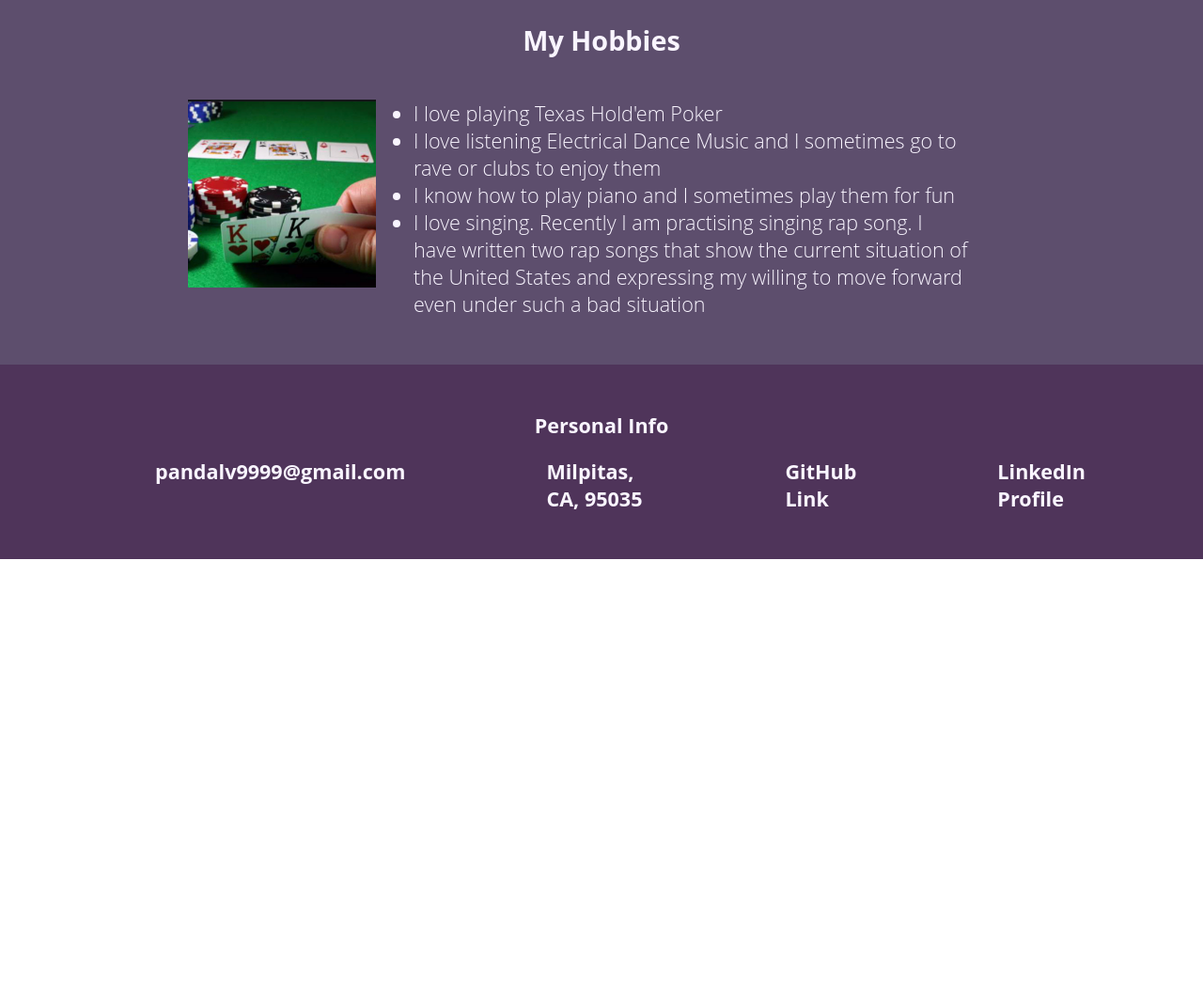
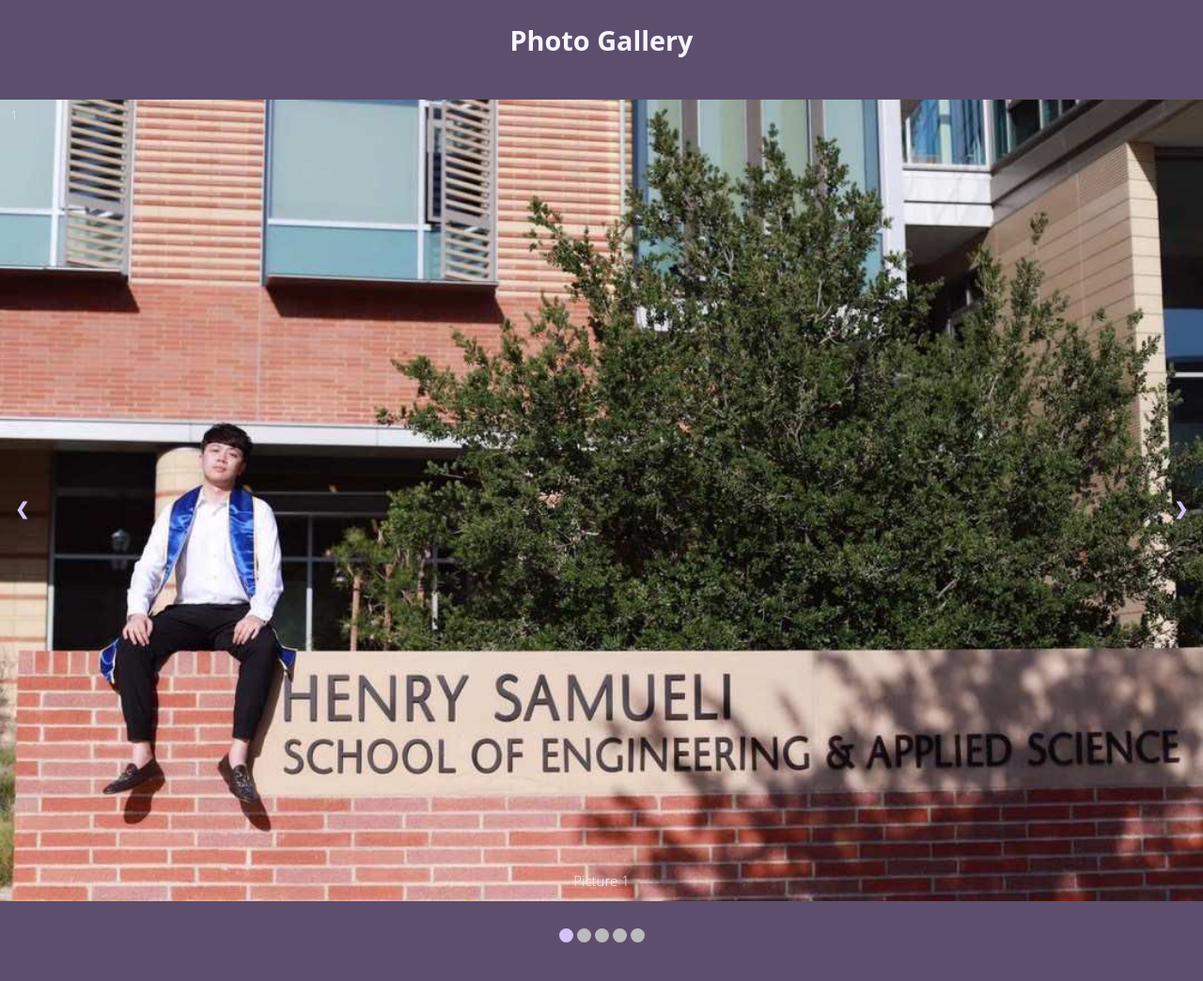
Before and after one commit to ely-lam/personalWebsite, a plain HTML site: page index.html in a window 1280 px wide. Shown: the part 1168-2212 px from the top of the page at 94% size. Before the commit the page ends 1763 px from the top, so only its background shows below. Drawn offline with Linux system fonts and the light colour scheme.

Commit message:
add some dynaimc js code to create photo gallery

```diff
--- a/index.html
+++ b/index.html
@@ -5,6 +5,8 @@
     <title>Rujun Yao Home Page</title>
     <link rel="stylesheet" href="https://maxcdn.bootstrapcdn.com/font-awesome/4.5.0/css/font-awesome.min.css">
     <link rel="stylesheet" href="src/main.css">
+    <link rel="stylesheet" href="src/photoGallery.css">
+    <script src="src/photoGallery.js"></script>
 </head>
 <body>
 <header class="header">
@@ -82,23 +84,34 @@
             </div>
         </div>
     </div>
+<!--    <div class="main-container">-->
+<!--        <h1>My Hobbies</h1>-->
+<!--        <div>-->
+<!--            <div class="square">-->
+<!--                <img class="square-pic" src="image/texas.png" alt="main" width="200px" height="200px">-->
+<!--            </div>-->
+<!--            <ul class="hobby-list">-->
+<!--                <li>I love playing Texas Hold'em Poker</li>-->
+<!--                <li>I love listening Electrical Dance Music and I sometimes go to rave or clubs to enjoy them</li>-->
+<!--                <li>I know how to play piano and I sometimes play them for fun</li>-->
+<!--                <li>I love singing. Recently I am practising singing rap song. I have written two rap songs that-->
+<!--                show the current situation of the United States and expressing my willing to move forward even under-->
+<!--                such a bad situation</li>-->
+<!--            </ul>-->
+<!--        </div>-->
+<!--    </div>-->
     <div class="main-container">
-        <h1>My Hobbies</h1>
-        <div>
-            <div class="square">
-                <img class="square-pic" src="image/texas.png" alt="main" width="200px" height="200px">
-            </div>
-            <ul class="hobby-list">
-                <li>I love playing Texas Hold'em Poker</li>
-                <li>I love listening Electrical Dance Music and I sometimes go to rave or clubs to enjoy them</li>
-                <li>I know how to play piano and I sometimes play them for fun</li>
-                <li>I love singing. Recently I am practising singing rap song. I have written two rap songs that
-                show the current situation of the United States and expressing my willing to move forward even under
-                such a bad situation</li>
-            </ul>
-        </div>
+        <h1>Photo Gallery</h1>
     </div>
+    <div class="slideshow-container">
 
+        <div id="slide-div"></div>
+
+        <!-- Next and previous buttons -->
+        <a class="prev" onclick="plusSlides(-1)">&#10094;</a>
+        <a class="next" onclick="plusSlides(1)">&#10095;</a>
+    </div>
+    <div id="img-selector"></div>
 
 </section>
 
@@ -111,6 +124,11 @@
         <li><a href="https://www.linkedin.com/in/rujun-yao-59b535179/">LinkedIn Profile</a></li>
     </ul>
 </footer>
-
+<script>
+    loadPic();
+    showSlides(1) ;
+</script>
 </body>
 </html>
+
+<!-- do not include the node_modules in the github repository, using mit license. -->
--- /dev/null
+++ b/src/photoGallery.css
@@ -0,0 +1,108 @@
+:root {
+
+    /*Theme colors */
+    --header-color : #4f345a;
+    --main-color : #5d4e6d;
+    --selection-color : #d4c2fc;
+    --text-color : #f9f5ff;
+    --decor-color : #2892d7;
+
+}
+
+
+/*slide show*/
+.slideshow-container * {
+    box-sizing:border-box
+}
+
+
+/* Slideshow container */
+.slideshow-container {
+    max-width: 1280px;
+    position: relative;
+    /*padding-left : 200px;*/
+    /*padding-right : 200px;*/
+    margin: auto;
+}
+
+/* Hide the images by default */
+.mySlides {
+    display: none;
+}
+
+/* Next & previous buttons */
+.prev, .next {
+    cursor: pointer;
+    position: absolute;
+    top: 50%;
+    width: auto;
+    margin-top: -22px;
+    padding: 16px;
+    color: var(--selection-color);
+    font-weight: bold;
+    font-size: 18px;
+    transition: 0.6s ease;
+    border-radius: 0 3px 3px 0;
+    user-select: none;
+}
+
+/* Position the "next button" to the right */
+.next {
+    right: 0;
+    border-radius: 3px 0 0 3px;
+}
+
+/* On hover, add a black background color with a little bit see-through */
+.prev:hover, .next:hover {
+    background-color: var(--main-color);
+}
+
+/* Caption text */
+.text {
+    color: var(--text-color);
+    font-size: 15px;
+    padding: 8px 12px;
+    position: absolute;
+    bottom: 8px;
+    width: 100%;
+    text-align: center;
+}
+
+/* Number text (1/3 etc) */
+.number-text {
+    color: var(--text-color);
+    font-size: 12px;
+    padding: 8px 12px;
+    position: absolute;
+    top: 0;
+}
+
+/* The dots/bullets/indicators */
+.dot {
+    cursor: pointer;
+    height: 15px;
+    width: 15px;
+    margin: 0 2px;
+    background-color: #bbb;
+    border-radius: 50%;
+    display: inline-block;
+    transition: background-color 0.6s ease;
+}
+
+.active, .dot:hover {
+    background-color:var(--selection-color);
+}
+
+/* Fading animation */
+.fade {
+    -webkit-animation-name: fade;
+    -webkit-animation-duration: 1.5s;
+    animation-name: fade;
+    animation-duration: 1.5s;
+}
+
+#img-selector {
+    text-align:center;
+    padding-bottom: 25px;
+    padding-top: 25px;
+}
--- /dev/null
+++ b/src/photoGallery.js
@@ -0,0 +1,47 @@
+function loadPic() {
+    const target = document.querySelector("#slide-div");
+    const selectorTarget = document.querySelector("#img-selector");
+
+    for (let i of [1,2,3,4,5]) {
+        const picDiv = document.createElement("div");
+        picDiv.setAttribute("class", "mySlides");
+        picDiv.innerHTML = "<div class='number-text'>" + i.toString() +"</div>" +
+            "<img src='./image/" + i.toString() + ".jpeg' style='width:100%' alt='picture " + i.toString() + "'/>" +
+            "<div class='text'>Picture " + i.toString() + "</div>";
+        target.appendChild(picDiv);
+
+        const selector = document.createElement("span");
+        selector.setAttribute("class", "dot");
+        selector.setAttribute("onclick", "currentSlide(" + i.toString() + ")");
+        selectorTarget.appendChild(selector);
+    }
+
+
+}
+
+var slideIndex = 1;
+showSlides(slideIndex);
+
+function plusSlides(n) {
+    showSlides(slideIndex += n);
+}
+
+function currentSlide(n) {
+    showSlides(slideIndex = n);
+}
+
+function showSlides(n) {
+    var i;
+    var slides = document.getElementsByClassName("mySlides");
+    var dots = document.getElementsByClassName("dot");
+    if (n > slides.length) {slideIndex = 1}
+    if (n < 1) {slideIndex = slides.length}
+    for (i = 0; i < slides.length; i++) {
+        slides[i].style.display = "none";
+    }
+    for (i = 0; i < dots.length; i++) {
+        dots[i].className = dots[i].className.replace(" active", "");
+    }
+    slides[slideIndex-1].style.display = "block";
+    dots[slideIndex-1].className += " active";
+}
```
Also changed, not shown: image/1.jpeg (added), image/2.jpeg (added), image/3.jpeg (added), image/4.jpeg (added), image/5.jpeg (added), 1 other file.
